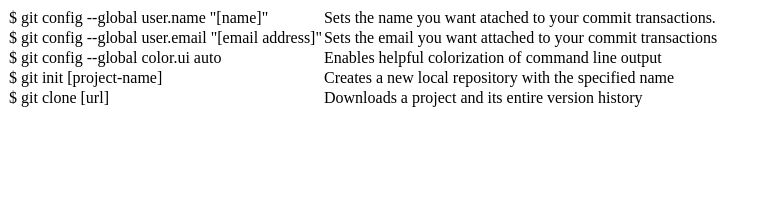
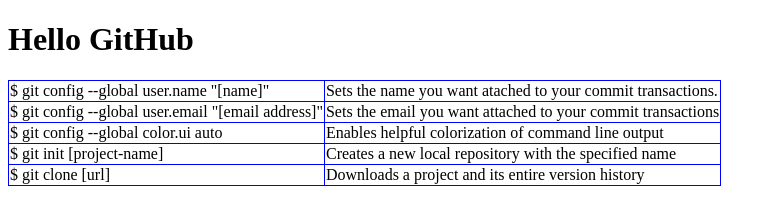
Before and after one commit to CurtissMelvin/ITC260-Branch-Merge, a plain HTML site: page index.html in a window 1280 px wide. Shown: the whole page, without its empty margins (0-776 px from the left). Drawn offline with Linux system fonts and the light colour scheme.

Commit message:
Update index.html
add edits to headline

```diff
--- a/index.html
+++ b/index.html
@@ -8,12 +8,13 @@
 		    border-collapse: collapse;
 		}
 		table, th, td {
-		    border: 3px solid bluek;
+		    border: 1px solid blue;
 		}
 	</style>
 </head>
 
 <body>
+	<h1>Hello GitHub</h1>
 <table>
   <tr>
     <td>$ git config --global user.name "[name]"</td>
```
